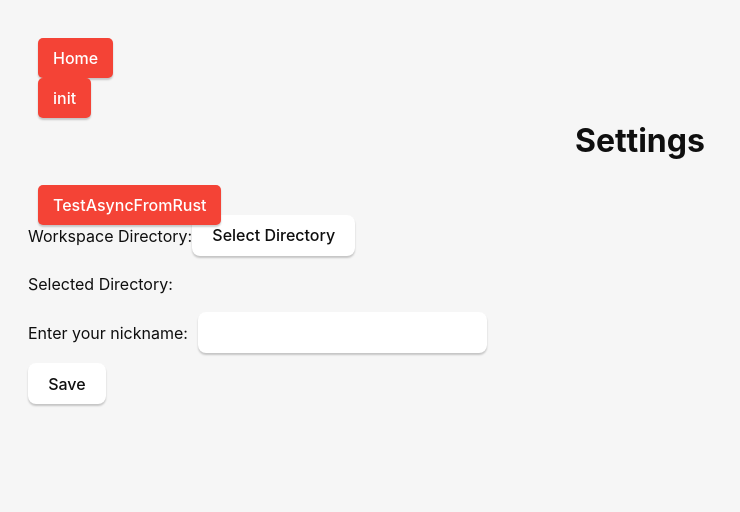
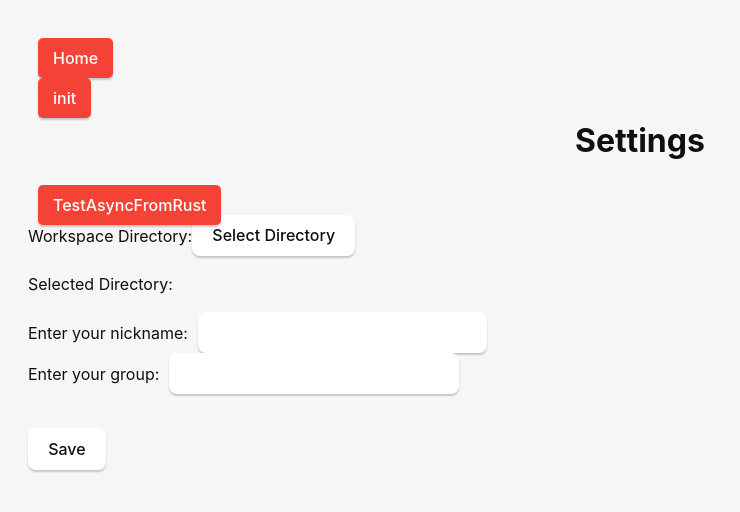
Before and after one commit to jhjoon09/20242R0136COSE48001, a React (Vite) app in the folder app/: page /settings in a window 1280 px wide. Shown: the top 512 px of the page, without its empty margins (0-740 px from the left). Built offline with nearby package versions, Linux system fonts and the light colour scheme.

Commit message:
feat: connect config_loader to frontend

```diff
--- a/app/src/App.tsx
+++ b/app/src/App.tsx
@@ -21,11 +21,12 @@ function MainPage() {
   useEffect(() => {
     async function greet() {
       try {
-        const nickname = await invoke<string>("get_nick");
-        if (!nickname) {
+        const is_first_run = await invoke<boolean>("is_first_run");
+        if (is_first_run) {
           setGreetMsg("Please set your nickname in the settings.");
           navigate("/settings");
         } else {
+          const nickname = await invoke<string>("get_nick");
           setGreetMsg(`Hello, ${nickname}!`);
         }
       } catch (error) {
--- a/app/src/Setting.tsx
+++ b/app/src/Setting.tsx
@@ -6,6 +6,7 @@ import HomeButton from "./component/HomeButton";
 
 const Settings: React.FC = () => {
   const [nickname, setNickname] = useState<string>("");
+  const [group, setGroup] = useState<string>("");
   const [workspace, setWorkspace] = useState<string>("");
   const navigate = useNavigate();
 
@@ -19,25 +20,12 @@ const Settings: React.FC = () => {
   };
 
   useEffect(() => {
-    async function checkNickname() {
-      try {
-        const currentNickname = await invoke<string|null>("get_nick"); // Rust에서 닉네임 가져오기
-        console.log("currentNickname:", currentNickname);
 
-        if (currentNickname != null) {
-          navigate("/"); // 닉네임이 있으면 메인 화면으로 리다이렉트
-        }
-      } catch (error) {
-        console.error("Error checking nickname:", error);
-      }
-    }
-
-    checkNickname();
-  }, [navigate]);
+  }, []);
 
   const saveSetting = async () => {
     try {
-      await invoke("set_setting", { nickname, workspace }); // Rust에 닉네임과 경로 저장
+      await invoke("set_setting", { workspace, group, nickname }); // Rust에 닉네임과 경로 저장
       alert("Nickname && path saved!");
       navigate("/"); // 메인 페이지로 이동
     } catch (error) {
@@ -81,6 +69,7 @@ const Settings: React.FC = () => {
         <button onClick={selectDirectory}>Select Directory</button>
         <p>Selected Directory: {workspace}</p>
       </div>
+      <div>
       <label>
         Enter your nickname:
         <input
@@ -90,6 +79,18 @@ const Settings: React.FC = () => {
           style={{ marginLeft: "10px" }}
         />
       </label>
+      </div>
+      <div>
+      <label>
+        Enter your group:
+        <input
+          type="text"
+          value={group}
+          onChange={(e) => setGroup(e.target.value)}
+          style={{ marginLeft: "10px" }}
+        />
+      </label>
+      </div>
       <br />
       <button onClick={saveSetting} style={{ marginTop: "10px" }}>
         Save
```
Also changed, not shown: 2 other files (tests, documents, lock files or other folders).
